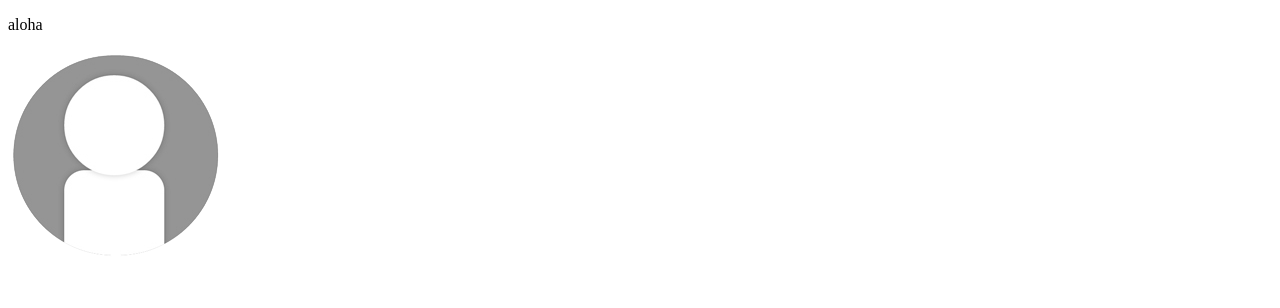
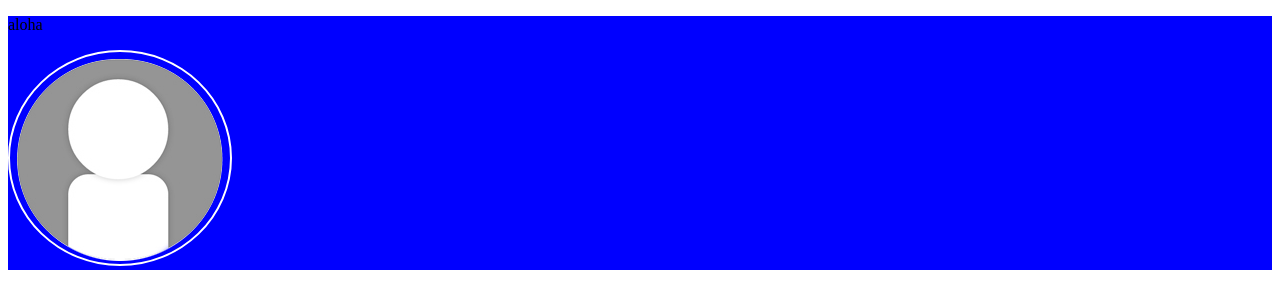
Before and after one commit to armenio2/time-line2, a React (Create React App) app: page / in a window 1280 px wide. Shown: the top 308 px of the page. Built offline with nearby package versions, Linux system fonts and the light colour scheme.

Commit message:
fix avatar

```diff
--- a/src/App.js
+++ b/src/App.js
@@ -4,11 +4,15 @@ import Avatar from './components/support/avatar/avatar';
 
 function App() {
   return (
-    <div className="App">
+    <div className="App" style={styles}>
       <p>aloha</p>
       <Avatar></Avatar>
     </div>
   );
 }
 
+const styles = {
+  background: 'blue'
+}
+
 export default App;
--- a/src/components/support/avatar/avatar.jsx
+++ b/src/components/support/avatar/avatar.jsx
@@ -16,13 +16,19 @@ const isValid = (src) => {
 const Avatar = (props) => {
     const valid = isValid(props.src)
     return (
-        <div>
-            <img
-                src={valid ? props.src : avatar.placeholder}
-                alt={props.alt}
-            />
-        </div>
+        <img
+            style={styles}
+            src={valid ? props.src : avatar.placeholder}
+            alt={props.alt}
+        />
     );
 }
 
+const styles = {
+    border: '2px solid white',
+    borderRadius: '100%',
+    background: 'blue',
+    padding: '2px'
+}
+
 export default Avatar;
```
